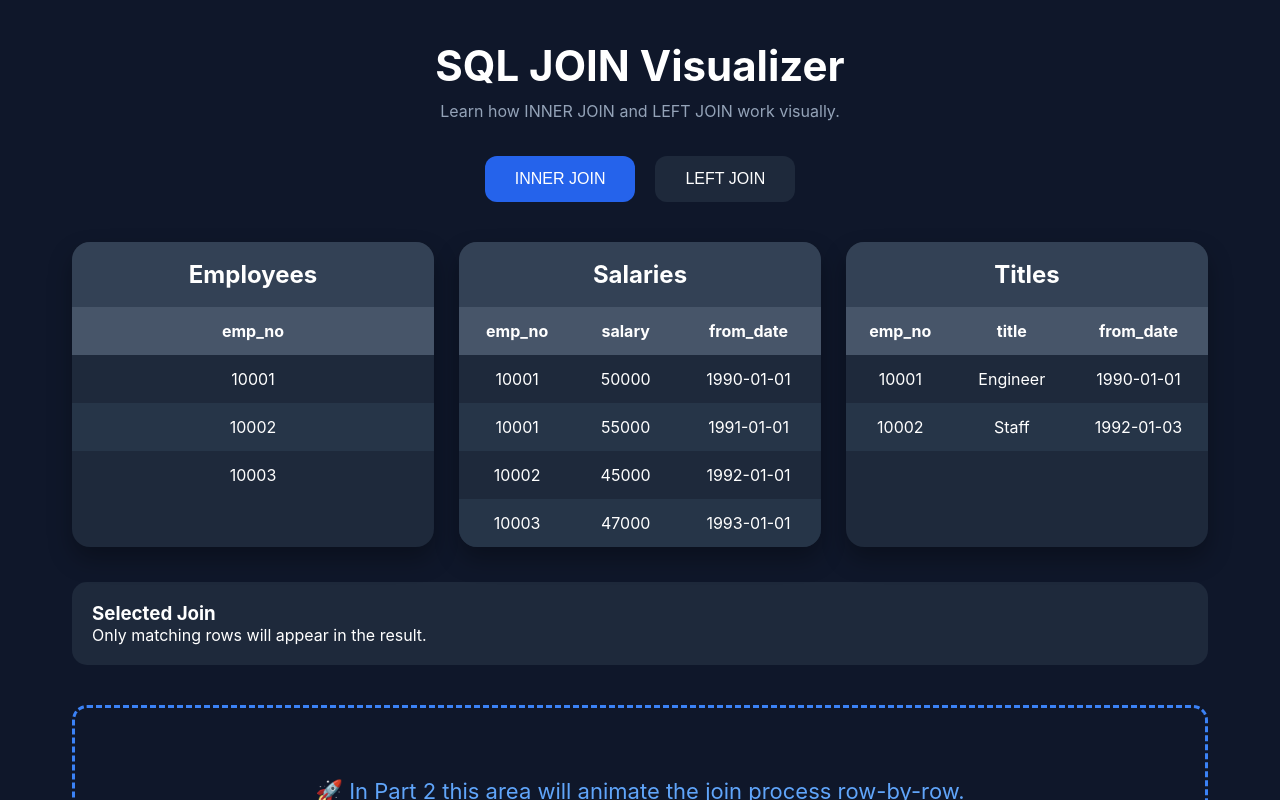
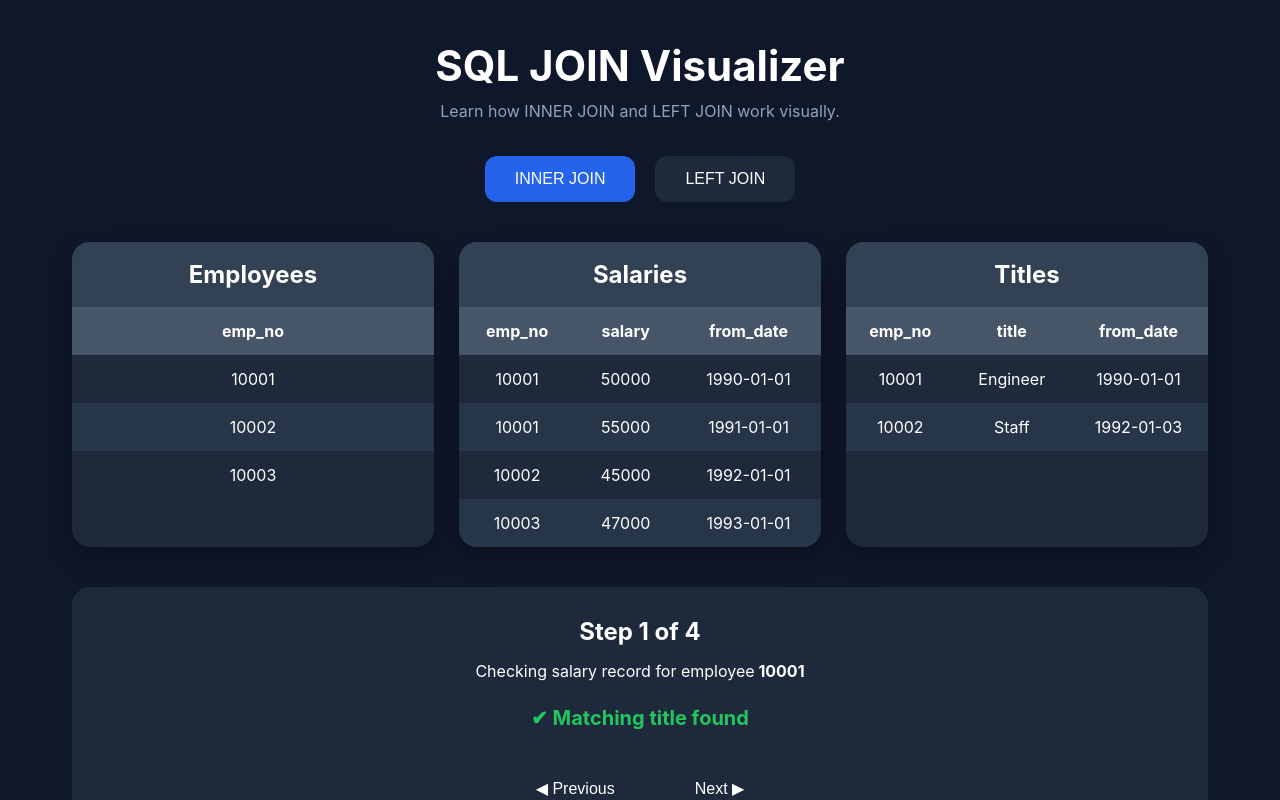
Before and after one commit to Sachin-840480/sql-join-visualizer, a React (Vite) app: page / in a window 1280 px wide. Shown: the top 800 px of the page. Built offline with nearby package versions, Linux system fonts and the light colour scheme.

Commit message:
Major updates to table

```diff
--- a/src/App.jsx
+++ b/src/App.jsx
@@ -1,185 +1,68 @@
 import { useState } from "react";
 
-import {
-    employees,
-    salaries,
-    titles
-} from "./data";
+import Table from "./components/Table";
+import JoinAnimator from "./components/JoinAnimator";
+
+import { employees, salaries, titles } from "./data";
 
 export default function App() {
-
   const [joinType, setJoinType] = useState("inner");
 
   return (
-
     <div className="container">
-
       <h1>SQL JOIN Visualizer</h1>
 
       <p className="subtitle">
-                Learn how INNER JOIN and LEFT JOIN work
-                visually.
+        Learn how INNER JOIN and LEFT JOIN work visually.
       </p>
 
       <div className="join-buttons">
-
         <button
-                    className={
-                        joinType === "inner"
-                            ? "active"
-                            : ""
-                    }
+          className={joinType === "inner" ? "active" : ""}
           onClick={() => setJoinType("inner")}
         >
           INNER JOIN
         </button>
 
         <button
-                    className={
-                        joinType === "left"
-                            ? "active"
-                            : ""
-                    }
+          className={joinType === "left" ? "active" : ""}
           onClick={() => setJoinType("left")}
         >
           LEFT JOIN
         </button>
-
       </div>
 
       <div className="tables">
+        <Table title="Employees" columns={["emp_no"]} rows={employees} />
 
-                <div className="table-card">
+        <Table
+          title="Salaries"
+          columns={["emp_no", "salary", "from_date"]}
+          rows={salaries}
+        />
 
-                    <h2>Employees</h2>
-
-                    <table>
-
-                        <thead>
-
-                        <tr>
-                            <th>emp_no</th>
-                        </tr>
-
-                        </thead>
-
-                        <tbody>
-
-                        {employees.map(emp => (
-
-                            <tr key={emp.emp_no}>
-                                <td>{emp.emp_no}</td>
-                            </tr>
-
-                        ))}
-
-                        </tbody>
-
-                    </table>
-
+        <Table
+          title="Titles"
+          columns={["emp_no", "title", "from_date"]}
+          rows={titles}
+        />
       </div>
 
-                <div className="table-card">
-
-                    <h2>Salaries</h2>
-
-                    <table>
-
-                        <thead>
-
-                        <tr>
-                            <th>emp_no</th>
-                            <th>salary</th>
-                            <th>from_date</th>
-                        </tr>
-
-                        </thead>
-
-                        <tbody>
-
-                        {salaries.map((salary, index) => (
-
-                            <tr key={index}>
-
-                                <td>{salary.emp_no}</td>
-
-                                <td>{salary.salary}</td>
-
-                                <td>{salary.from_date}</td>
-
-                            </tr>
-
-                        ))}
-
-                        </tbody>
-
-                    </table>
-
-                </div>
-
-                <div className="table-card">
-
-                    <h2>Titles</h2>
-
-                    <table>
-
-                        <thead>
-
-                        <tr>
-
-                            <th>emp_no</th>
-                            <th>title</th>
-                            <th>from_date</th>
-
-                        </tr>
-
-                        </thead>
-
-                        <tbody>
-
-                        {titles.map((title, index) => (
-
-                            <tr key={index}>
-
-                                <td>{title.emp_no}</td>
-
-                                <td>{title.title}</td>
-
-                                <td>{title.from_date}</td>
-
-                            </tr>
-
-                        ))}
-
-                        </tbody>
-
-                    </table>
-
-                </div>
-
-            </div>
+      <JoinAnimator salaries={salaries} titles={titles} joinType={joinType} />
 
       <div className="info-box">
-
         <h3>Selected Join</h3>
 
         <p>
-
           {joinType === "inner"
             ? "Only matching rows will appear in the result."
             : "All salary rows will appear. Missing titles become NULL."}
-
         </p>
-
       </div>
 
       <div className="placeholder">
-
-                🚀 In Part 2 this area will animate
-                the join process row-by-row.
-
+        🚀 In Part 2 this area will animate the join process row-by-row.
       </div>
-
     </div>
   );
 }
--- a/src/components/JoinAnimator.jsx
+++ b/src/components/JoinAnimator.jsx
@@ -0,0 +1,160 @@
+import { useMemo, useState } from "react";
+
+export default function JoinAnimator({
+    salaries,
+    titles,
+    joinType
+}) {
+
+    /*
+        Every salary row becomes one animation step.
+    */
+
+    const [step, setStep] = useState(0);
+
+    const currentSalary = salaries[step];
+
+    const titleIndex = useMemo(() => {
+
+        if (!currentSalary)
+            return -1;
+
+        return titles.findIndex(title => {
+
+            const sameEmployee =
+                title.emp_no === currentSalary.emp_no;
+
+            const sameDate =
+                title.from_date === currentSalary.from_date;
+
+            const plusTwoDays = (() => {
+
+                const salaryDate =
+                    new Date(currentSalary.from_date);
+
+                salaryDate.setDate(
+                    salaryDate.getDate() + 2
+                );
+
+                const yyyy =
+                    salaryDate.getFullYear();
+
+                const mm =
+                    String(
+                        salaryDate.getMonth() + 1
+                    ).padStart(2, "0");
+
+                const dd =
+                    String(
+                        salaryDate.getDate()
+                    ).padStart(2, "0");
+
+                return (
+                    title.from_date ===
+                    `${yyyy}-${mm}-${dd}`
+                );
+
+            })();
+
+            return (
+                sameEmployee &&
+                (sameDate || plusTwoDays)
+            );
+
+        });
+
+    }, [step, salaries, titles]);
+
+    const hasMatch = titleIndex !== -1;
+
+    return (
+
+        <div className="animation-box">
+
+            <div className="status">
+
+                <h2>
+
+                    Step {step + 1}
+                    {" "}
+                    of
+                    {" "}
+                    {salaries.length}
+
+                </h2>
+
+                <p>
+
+                    Checking salary record for employee
+
+                    <strong>
+                        {" "}
+                        {currentSalary.emp_no}
+                    </strong>
+
+                </p>
+
+                <div className="result-message">
+
+                    {hasMatch ? (
+
+                        <span className="success">
+
+                            ✔ Matching title found
+
+                        </span>
+
+                    ) : joinType === "left" ? (
+
+                        <span className="warning">
+
+                            No title found.
+                            LEFT JOIN keeps this row.
+
+                        </span>
+
+                    ) : (
+
+                        <span className="danger">
+
+                            No title found.
+                            INNER JOIN removes this row.
+
+                        </span>
+
+                    )}
+
+                </div>
+
+            </div>
+
+            <div className="animation-controls">
+
+                <button
+                    onClick={() =>
+                        setStep(Math.max(0, step - 1))
+                    }
+                >
+                    ◀ Previous
+                </button>
+
+                <button
+                    onClick={() =>
+                        setStep(
+                            Math.min(
+                                salaries.length - 1,
+                                step + 1
+                            )
+                        )
+                    }
+                >
+                    Next ▶
+                </button>
+
+            </div>
+
+        </div>
+
+    );
+
+}
--- a/src/components/Table.jsx
+++ b/src/components/Table.jsx
@@ -0,0 +1,61 @@
+export default function Table({
+    title,
+    columns,
+    rows,
+    highlightedRow = -1,
+    matchedRow = -1,
+    failedRow = -1
+}) {
+    return (
+        <div className="table-card">
+
+            <h2>{title}</h2>
+
+            <table>
+
+                <thead>
+                    <tr>
+                        {columns.map(col => (
+                            <th key={col}>{col}</th>
+                        ))}
+                    </tr>
+                </thead>
+
+                <tbody>
+
+                    {rows.map((row, index) => {
+
+                        let className = "";
+
+                        if (index === highlightedRow)
+                            className = "current-row";
+
+                        if (index === matchedRow)
+                            className = "matched-row";
+
+                        if (index === failedRow)
+                            className = "failed-row";
+
+                        return (
+                            <tr
+                                key={index}
+                                className={className}
+                            >
+
+                                {columns.map(col => (
+                                    <td key={col}>
+                                        {row[col] ?? ""}
+                                    </td>
+                                ))}
+
+                            </tr>
+                        );
+                    })}
+
+                </tbody>
+
+            </table>
+
+        </div>
+    );
+}
--- a/src/styles.css
+++ b/src/styles.css
@@ -136,3 +136,114 @@ tbody tr:hover{
 
     font-size:22px;
 }
+
+.animation-box{
+
+    margin-top:40px;
+
+    background:#1e293b;
+
+    border-radius:18px;
+
+    padding:30px;
+
+    text-align:center;
+
+    animation:fade .4s ease;
+}
+
+.status h2{
+
+    margin-bottom:15px;
+}
+
+.result-message{
+
+    margin-top:25px;
+
+    font-size:20px;
+
+    font-weight:bold;
+}
+
+.success{
+
+    color:#22c55e;
+}
+
+.warning{
+
+    color:#f59e0b;
+}
+
+.danger{
+
+    color:#ef4444;
+}
+
+.animation-controls{
+
+    margin-top:35px;
+
+    display:flex;
+
+    justify-content:center;
+
+    gap:20px;
+}
+
+.current-row{
+
+    outline:3px solid #3b82f6;
+
+    animation:pulse 1s infinite;
+}
+
+.matched-row{
+
+    background:#15803d !important;
+
+    color:white;
+}
+
+.failed-row{
+
+    background:#991b1b !important;
+
+    color:white;
+}
+
+@keyframes pulse{
+
+    0%{
+
+        transform:scale(1);
+    }
+
+    50%{
+
+        transform:scale(1.03);
+    }
+
+    100%{
+
+        transform:scale(1);
+    }
+}
+
+@keyframes fade{
+
+    from{
+
+        opacity:0;
+
+        transform:translateY(15px);
+    }
+
+    to{
+
+        opacity:1;
+
+        transform:translateY(0);
+    }
+}
```
Lines whose indentation alone changed are shown as unchanged.
